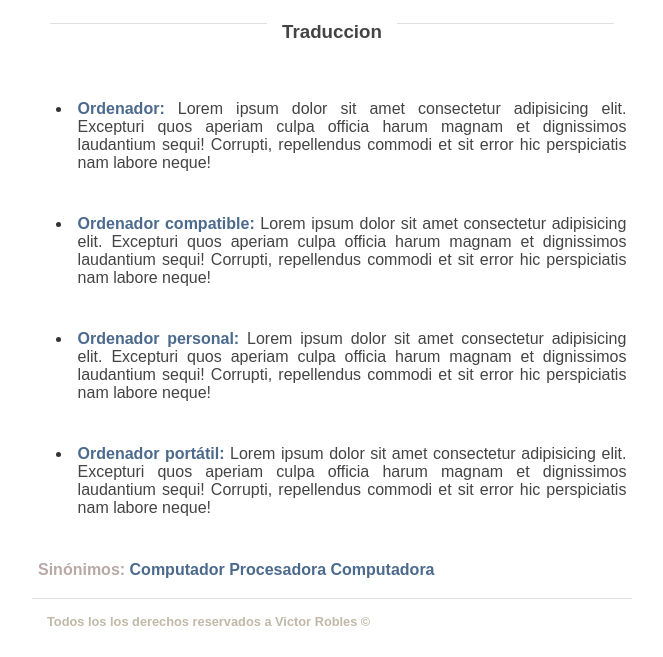
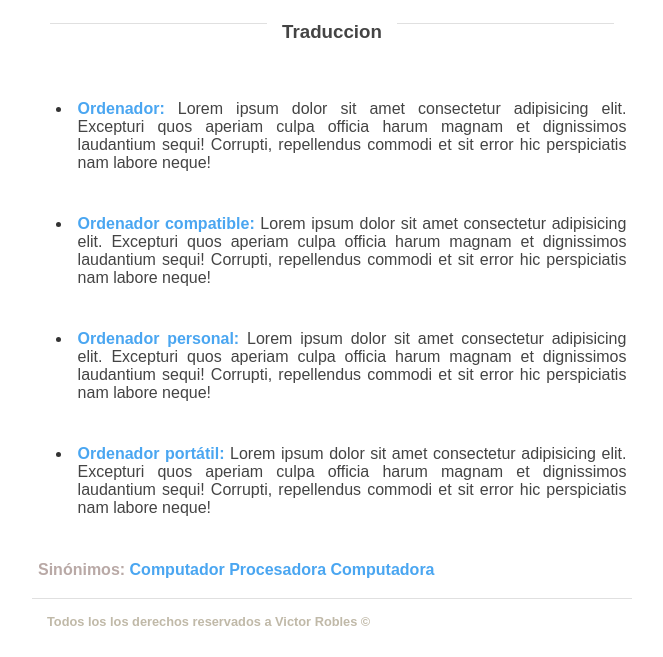
Before and after one commit to NatashaCampo/Taller-Grupal, a plain HTML site: page index.html in a window 1280 px wide. Shown: the part 240-897 px from the top of the page, without its empty margins (308-971 px from the left). Drawn offline with Linux system fonts and the light colour scheme.

Commit message:
Se cambio el color de la lista

```diff
--- a/style.css
+++ b/style.css
@@ -6,7 +6,7 @@ body{
     font-family: Arial, Helvetica, sans-serif;
 }
 .ColorAzul{
-    color:  #4b6a8d ;
+    color:  #4AA6F1 ;
     font-weight: bold;
 }
 .titulo-sinonimos{
```
